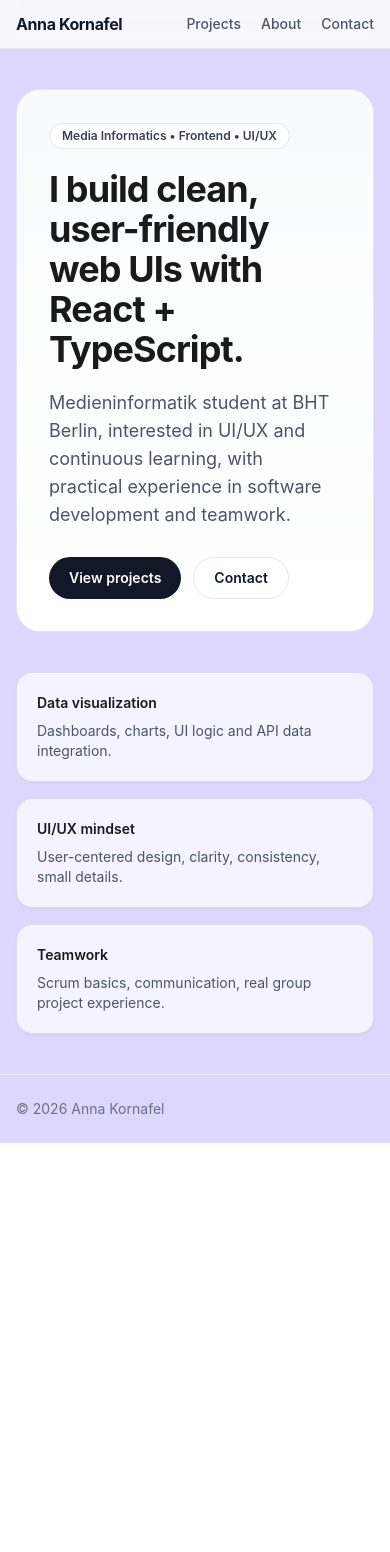
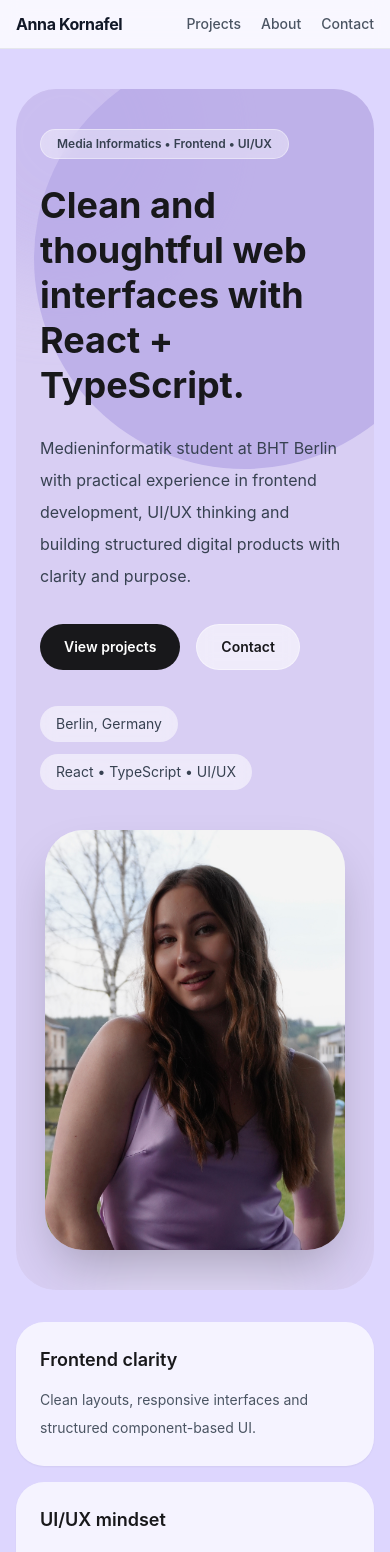
Before and after one commit to Akornafel21/anna-portfolio, a React (Vite) app: page / in a window 390 px wide. Shown: the top 1552 px of the page. Before the commit the page ends 1143 px from the top, so only its background shows below. Built offline with nearby package versions, Linux system fonts and the light colour scheme.

Commit message:
Home page updated

```diff
--- a/src/pages/AboutPage.tsx
+++ b/src/pages/AboutPage.tsx
@@ -1,5 +1,5 @@
 import { motion } from "framer-motion";
-import profileImg from "../assets/profile/me.webp";
+//import profileImg from "../assets/profile/me.webp";
 
 const fadeUp = {
   hidden: { opacity: 0, y: 18 },
@@ -89,14 +89,14 @@ export default function AboutPage() {
               </span>
 
               <span className="rounded-full border border-black/10 bg-white/60 px-4 py-2">
-                German C1 • English B2 • Ukrainian native
+                German C1-C2 • English B2 • Ukrainian native
               </span>
             </div>
           </div>
 
           {/* RIGHT — PHOTO */}
 
-          <div className="flex h-[180px] w-[180px] shrink-0 items-center justify-center rounded-[28px] border border-black/10 bg-white/70 shadow-sm md:h-[220px] md:w-[220px]">
+          {/* <div className="flex h-[180px] w-[180px] shrink-0 items-center justify-center rounded-[28px] border border-black/10 bg-white/70 shadow-sm md:h-[220px] md:w-[220px]">
             <img
               src={profileImg}
               alt="Anna Kornafel"
@@ -104,7 +104,7 @@ export default function AboutPage() {
               loading="lazy"
               decoding="async"
             />
-          </div>
+          </div> */}
 
         </div>
       </motion.section>
@@ -314,34 +314,6 @@ export default function AboutPage() {
           </ul>
         </SectionCard>
       </motion.section>
-
-      <motion.section
-        initial="hidden"
-        whileInView="show"
-        viewport={{ once: true, amount: 0.2 }}
-        variants={fadeUp}
-        className="grid gap-4 md:grid-cols-3"
-      >
-        <SectionCard title="Languages">
-          <ul className="list-disc space-y-2 pl-5">
-            <li>Ukrainian — native</li>
-            <li>German — C1-C2</li>
-            <li>English — B2</li>
-          </ul>
-        </SectionCard>
-
-        <SectionCard title="Interests">
-          UI/UX, frontend development, digital products, continuous learning,
-          structured problem solving and teamwork.
-        </SectionCard>
-
-        <SectionCard title="Based in">
-          Berlin, Germany
-          <div className="mt-2 text-sm text-black/65">
-            Open to learning opportunities, project work and frontend/UI-oriented roles.
-          </div>
-        </SectionCard>
-      </motion.section>
     </div>
   );
 }
--- a/src/pages/HomePage.tsx
+++ b/src/pages/HomePage.tsx
@@ -1,61 +1,90 @@
 import { Link } from "react-router-dom";
+import profileImage from "../assets/profile/me.webp"; // зміни шлях під своє фото
 
 export default function HomePage() {
   return (
-    <div className="space-y-10">
-      {/* HERO */}
-      <section className="rounded-3xl border bg-gradient-to-b from-gray-50 to-white p-8 md:p-12">
-        <div className="space-y-5">
-          <p className="inline-flex items-center rounded-full border bg-white px-3 py-1 text-xs font-semibold text-gray-700">
+    <div className="space-y-8">
+      <section className="relative overflow-hidden rounded-[40px] bg-[#d8cef3] px-6 py-10 md:px-10 md:py-14">
+        {/* background shapes */}
+        <div className="absolute -left-24 -top-24 h-72 w-72 rounded-full bg-[#c5b8ee] blur-2xl opacity-70" />
+        <div className="absolute right-[-80px] top-[-40px] h-[420px] w-[420px] rounded-full bg-[#b8aae8] opacity-80" />
+        <div className="absolute bottom-[-120px] left-[20%] h-56 w-56 rounded-full bg-white/20 blur-2xl" />
+
+        <div className="relative grid items-center gap-10 md:grid-cols-2">
+          {/* left */}
+          <div className="animate-[fadeDown_.8s_ease-out] space-y-6">
+            <p className="inline-flex items-center rounded-full border border-white/40 bg-white/40 px-4 py-1.5 text-xs font-semibold text-gray-700 backdrop-blur">
               Media Informatics • Frontend • UI/UX
             </p>
 
-          <h1 className="text-4xl md:text-5xl font-bold tracking-tight">
-            I build clean, user-friendly web UIs with React + TypeScript.
+            <h1 className="max-w-xl text-4xl font-bold leading-tight text-[#18181b] md:text-6xl">
+              Clean and thoughtful web interfaces with React + TypeScript.
             </h1>
 
-          <p className="text-lg text-gray-600 max-w-2xl">
-            Medieninformatik student at BHT Berlin, interested in UI/UX and continuous
-            learning, with practical experience in software development and teamwork.
+            <p className="max-w-xl text-base leading-8 text-gray-700 md:text-lg">
+              Medieninformatik student at BHT Berlin with practical experience in
+              frontend development, UI/UX thinking and building structured digital
+              products with clarity and purpose.
             </p>
 
-          <div className="flex flex-wrap gap-3 pt-2">
+            <div className="flex flex-wrap gap-4 pt-2">
               <Link
                 to="/projects"
-              className="inline-flex items-center rounded-full bg-gray-900 px-5 py-2.5 text-sm font-semibold text-white hover:bg-gray-800 transition"
+                className="inline-flex items-center rounded-full bg-[#18181b] px-6 py-3 text-sm font-semibold text-white transition hover:scale-[1.02]"
               >
                 View projects
               </Link>
+
               <Link
                 to="/contact"
-              className="inline-flex items-center rounded-full border px-5 py-2.5 text-sm font-semibold text-gray-900 hover:bg-gray-50 transition"
+                className="inline-flex items-center rounded-full border border-white/40 bg-white/60 px-6 py-3 text-sm font-semibold text-[#18181b] backdrop-blur transition hover:bg-white/80"
               >
                 Contact
               </Link>
             </div>
+
+            <div className="flex flex-wrap gap-3 pt-3 text-sm text-gray-700">
+              <span className="rounded-full bg-white/55 px-4 py-2 backdrop-blur">
+                Berlin, Germany
+              </span>
+              <span className="rounded-full bg-white/55 px-4 py-2 backdrop-blur">
+                React • TypeScript • UI/UX
+              </span>
+            </div>
+          </div>
+
+          {/* right */}
+          <div className="animate-[fadeDown_1s_ease-out] flex justify-center md:justify-end">
+            <div className="relative h-[420px] w-[300px] overflow-hidden rounded-[38px] bg-white/20 shadow-2xl md:h-[500px] md:w-[360px]">
+              <img
+                src={profileImage}
+                alt="Anna Kornafel"
+                className="h-full w-full object-cover object-center"
+              />
+            </div>
+          </div>
         </div>
       </section>
 
-      {/* QUICK HIGHLIGHTS */}
       <section className="grid gap-4 md:grid-cols-3">
-        <div className="rounded-2xl border border-black/10 bg-white/70 p-5 shadow-sm">
-          <p className="text-sm font-semibold">Data visualization</p>
-          <p className="mt-2 text-sm text-gray-600">
-            Dashboards, charts, UI logic and API data integration.
+        <div className="rounded-[28px] bg-white/70 p-6 shadow-sm backdrop-blur">
+          <p className="text-lg font-semibold text-[#18181b]">Frontend clarity</p>
+          <p className="mt-3 text-sm leading-7 text-gray-600">
+            Clean layouts, responsive interfaces and structured component-based UI.
           </p>
         </div>
 
-        <div className="rounded-2xl border border-black/10 bg-white/70 p-5 shadow-sm">
-          <p className="text-sm font-semibold">UI/UX mindset</p>
-          <p className="mt-2 text-sm text-gray-600">
-            User-centered design, clarity, consistency, small details.
+        <div className="rounded-[28px] bg-white/70 p-6 shadow-sm backdrop-blur">
+          <p className="text-lg font-semibold text-[#18181b]">UI/UX mindset</p>
+          <p className="mt-3 text-sm leading-7 text-gray-600">
+            User-centered design, consistency, hierarchy and attention to detail.
           </p>
         </div>
 
-        <div className="rounded-2xl border border-black/10 bg-white/70 p-5 shadow-sm">
-          <p className="text-sm font-semibold">Teamwork</p>
-          <p className="mt-2 text-sm text-gray-600">
-            Scrum basics, communication, real group project experience.
+        <div className="rounded-[28px] bg-white/70 p-6 shadow-sm backdrop-blur">
+          <p className="text-lg font-semibold text-[#18181b]">Teamwork</p>
+          <p className="mt-3 text-sm leading-7 text-gray-600">
+            Collaboration, communication, practical project work and continuous learning.
           </p>
         </div>
       </section>
--- a/src/pages/ProjectsPage.tsx
+++ b/src/pages/ProjectsPage.tsx
@@ -146,7 +146,7 @@ export default function ProjectsPage() {
             logoAlt="FineCash logo"
             tags={["React", "TypeScript", "Tailwind", "Data Visualization", "FinTech"]}
             title="FineCash"
-            description="FineCash is a web app for managing personal and shared household finances with dashboards, OCR receipt scanning and AI-based categorization. On this project, I focused on dashboard UI, charts, household logic and API data integration."
+            description="FineCash is a web app for managing personal and shared household finances with dashboards, OCR receipt scanning and AI-based categorization"
             caseStudyLink="/projects/finecash"
             repositoryLink="https://gitlab.bht-berlin.de/finecash"
             websiteLink="https://www.finecash.de"
@@ -157,7 +157,7 @@ export default function ProjectsPage() {
             logoAlt="CrazyFM logo"
             tags={["Handlebars", "JavaScript", "CSS", "SQLite", "CRUD", "Authentication"]}
             title="CrazyFM"
-            description="CrazyFM is a radio platform with shows, podcasts, schedule, subscriptions and authentication. In this project, I focused on page structure, reusable partials, forms, database-connected rendering and feature flows such as subscriptions and show management."
+            description="CrazyFM is a radio platform with shows, podcasts, schedule, subscriptions and authentication"
             caseStudyLink="/projects/crazyfm"
             repositoryLink="https://gitlab.bht-berlin.de/anko3273/we1-assignments-ws25"
           />
--- a/src/pages/case-studies/CrazyFMCasePage.tsx
+++ b/src/pages/case-studies/CrazyFMCasePage.tsx
@@ -205,6 +205,72 @@ const databaseGallery: GalleryImage[] = [
         </div>
       </motion.section>
 
+            <motion.section
+        initial="hidden"
+        whileInView="show"
+        viewport={{ once: true, amount: 0.2 }}
+        variants={fadeUp}
+        className="space-y-4"
+      >
+        <div>
+          <h2 className="text-2xl font-bold">Screens & visuals</h2>
+          <p className="mt-1 text-sm text-black/70">
+            Demo gallery for now. Replace these placeholders with your real
+            CrazyFM screenshots later.
+          </p>
+        </div>
+
+        <div className="grid gap-4 md:grid-cols-2">
+          <button
+            type="button"
+            onClick={() => setOpenGallery("landing")}
+            className="text-left"
+          >
+            <GalleryCard
+              img={crazyLandingImg}
+              title="Landing"
+              subtitle="Homepage, hero section and first impression"
+            />
+          </button>
+
+          <button
+            type="button"
+            onClick={() => setOpenGallery("shows")}
+            className="text-left"
+          >
+            <GalleryCard
+              img={crazyShowsImg}
+              title="Shows & Subscriptions"
+              subtitle="Shows grid, actions and subscriptions flow"
+            />
+          </button>
+
+          <button
+            type="button"
+            onClick={() => setOpenGallery("schedule")}
+            className="text-left"
+          >
+            <GalleryCard
+              img={crazyScheduleImg}
+              title="Schedule & Podcasts"
+              subtitle="Structured content pages and information layout"
+            />
+          </button>
+
+          <button
+            type="button"
+            onClick={() => setOpenGallery("database")}
+            className="text-left"
+            >
+            <GalleryCard
+                img={crazyArchitectureImg}
+                title="Architecture"
+                subtitle="Controllers, routes, middleware and database structure"
+            />
+           </button>
+        </div>
+      </motion.section>
+
       <motion.section
         initial="hidden"
         whileInView="show"
@@ -288,71 +354,6 @@ const databaseGallery: GalleryImage[] = [
         </div>
       </motion.section>
 
-      <motion.section
-        initial="hidden"
-        whileInView="show"
-        viewport={{ once: true, amount: 0.2 }}
-        variants={fadeUp}
-        className="space-y-4"
-      >
-        <div>
-          <h2 className="text-2xl font-bold">Screens & visuals</h2>
-          <p className="mt-1 text-sm text-black/70">
-            Demo gallery for now. Replace these placeholders with your real
-            CrazyFM screenshots later.
-          </p>
-        </div>
-
-        <div className="grid gap-4 md:grid-cols-2">
-          <button
-            type="button"
-            onClick={() => setOpenGallery("landing")}
-            className="text-left"
-          >
-            <GalleryCard
-              img={crazyLandingImg}
-              title="Landing"
-              subtitle="Homepage, hero section and first impression"
-            />
-          </button>
-
-          <button
-            type="button"
-            onClick={() => setOpenGallery("shows")}
-            className="text-left"
-          >
-            <GalleryCard
-              img={crazyShowsImg}
-              title="Shows & Subscriptions"
-              subtitle="Shows grid, actions and subscriptions flow"
-            />
-          </button>
-
-          <button
-            type="button"
-            onClick={() => setOpenGallery("schedule")}
-            className="text-left"
-          >
-            <GalleryCard
-              img={crazyScheduleImg}
-              title="Schedule & Podcasts"
-              subtitle="Structured content pages and information layout"
-            />
-          </button>
-
-          <button
-            type="button"
-            onClick={() => setOpenGallery("database")}
-            className="text-left"
-            >
-            <GalleryCard
-                img={crazyArchitectureImg}
-                title="Architecture"
-                subtitle="Controllers, routes, middleware and database structure"
-            />
-           </button>
-        </div>
-      </motion.section>
 
       <motion.section
         initial="hidden"
--- a/src/pages/case-studies/FineCashCasePage.tsx
+++ b/src/pages/case-studies/FineCashCasePage.tsx
@@ -172,67 +172,7 @@ export default function FineCashCasePage() {
         </div>
       </motion.section>
 
-      {/* OVERVIEW */}
-      <motion.section
-        initial="hidden"
-        whileInView="show"
-        viewport={{ once: true, amount: 0.2 }}
-        variants={fadeUp}
-        className="grid gap-4 md:grid-cols-3"
-      >
-        <Card title="Product">
-          Personal + shared household budgeting, dashboards and clear spending insights
-        </Card>
-        <Card title="Key features">
-          OCR receipt scanning + automatic categorization (Ollama), shared households, gaming mode
-        </Card>
-        <Card title="My role (Frontend)">
-          Dashboard UI, donut chart, income/expense timeline chart, full household page logic & API integration
-        </Card>
-      </motion.section>
-
-      {/* MY CONTRIBUTIONS */}
-      <motion.section
-        initial="hidden"
-        whileInView="show"
-        viewport={{ once: true, amount: 0.2 }}
-        variants={fadeUp}
-        className="rounded-3xl border border-black/10 bg-white/50 p-7 md:p-10"
-      >
-        <h2 className="text-2xl font-bold">What I implemented</h2>
-
-        <div className="mt-6 grid gap-4 md:grid-cols-2">
-          <div className="rounded-2xl border border-black/10 bg-white/60 p-5">
-            <p className="font-semibold">Donut chart — spending by category</p>
-            <p className="mt-2 text-sm text-black/70">
-              Grouped expenses by category, displayed totals and percentages, supported filtering and clean legends.
-            </p>
-          </div>
-
-          <div className="rounded-2xl border border-black/10 bg-white/60 p-5">
-            <p className="font-semibold">Timeline chart — income & expenses over time</p>
-            <p className="mt-2 text-sm text-black/70">
-              Implemented a time-based chart with toggles (expenses / income / both) and consistent UI states.
-            </p>
-          </div>
-
-          <div className="rounded-2xl border border-black/10 bg-white/60 p-5">
-            <p className="font-semibold">Household page — multi-user logic</p>
-            <p className="mt-2 text-sm text-black/70">
-              Built the household page end-to-end: data mapping, household switch, UI logic and correct assignment of data per household.
-            </p>
-          </div>
-
-          <div className="rounded-2xl border border-black/10 bg-white/60 p-5">
-            <p className="font-semibold">Dashboard UI & polish</p>
-            <p className="mt-2 text-sm text-black/70">
-              UI optimizations, bug fixes, responsive improvements, and API-data integration into visualization components.
-            </p>
-          </div>
-        </div>
-      </motion.section>
-
-      {/* GALLERY */}
+                  {/* GALLERY */}
       <motion.section
         initial="hidden"
         whileInView="show"
@@ -300,6 +240,68 @@ export default function FineCashCasePage() {
         </div>
       </motion.section>
 
+      {/* OVERVIEW */}
+      <motion.section
+        initial="hidden"
+        whileInView="show"
+        viewport={{ once: true, amount: 0.2 }}
+        variants={fadeUp}
+        className="grid gap-4 md:grid-cols-3"
+      >
+        <Card title="Product">
+          Personal + shared household budgeting, dashboards and clear spending insights
+        </Card>
+        <Card title="Key features">
+          OCR receipt scanning + automatic categorization (Ollama), shared households, gaming mode
+        </Card>
+        <Card title="My role (Frontend)">
+          Dashboard UI, donut chart, income/expense timeline chart, full household page logic & API integration
+        </Card>
+      </motion.section>
+
+
+      {/* MY CONTRIBUTIONS */}
+      <motion.section
+        initial="hidden"
+        whileInView="show"
+        viewport={{ once: true, amount: 0.2 }}
+        variants={fadeUp}
+        className="rounded-3xl border border-black/10 bg-white/50 p-7 md:p-10"
+      >
+        <h2 className="text-2xl font-bold">What I implemented</h2>
+
+        <div className="mt-6 grid gap-4 md:grid-cols-2">
+          <div className="rounded-2xl border border-black/10 bg-white/60 p-5">
+            <p className="font-semibold">Donut chart — spending by category</p>
+            <p className="mt-2 text-sm text-black/70">
+              Grouped expenses by category, displayed totals and percentages, supported filtering and clean legends.
+            </p>
+          </div>
+
+          <div className="rounded-2xl border border-black/10 bg-white/60 p-5">
+            <p className="font-semibold">Timeline chart — income & expenses over time</p>
+            <p className="mt-2 text-sm text-black/70">
+              Implemented a time-based chart with toggles (expenses / income / both) and consistent UI states.
+            </p>
+          </div>
+
+          <div className="rounded-2xl border border-black/10 bg-white/60 p-5">
+            <p className="font-semibold">Household page — multi-user logic</p>
+            <p className="mt-2 text-sm text-black/70">
+              Built the household page end-to-end: data mapping, household switch, UI logic and correct assignment of data per household.
+            </p>
+          </div>
+
+          <div className="rounded-2xl border border-black/10 bg-white/60 p-5">
+            <p className="font-semibold">Dashboard UI & polish</p>
+            <p className="mt-2 text-sm text-black/70">
+              UI optimizations, bug fixes, responsive improvements, and API-data integration into visualization components.
+            </p>
+          </div>
+        </div>
+      </motion.section>
+
+
       {/* NEXT */}
       <motion.section
         initial="hidden"
```
Lines whose indentation alone changed are shown as unchanged.
